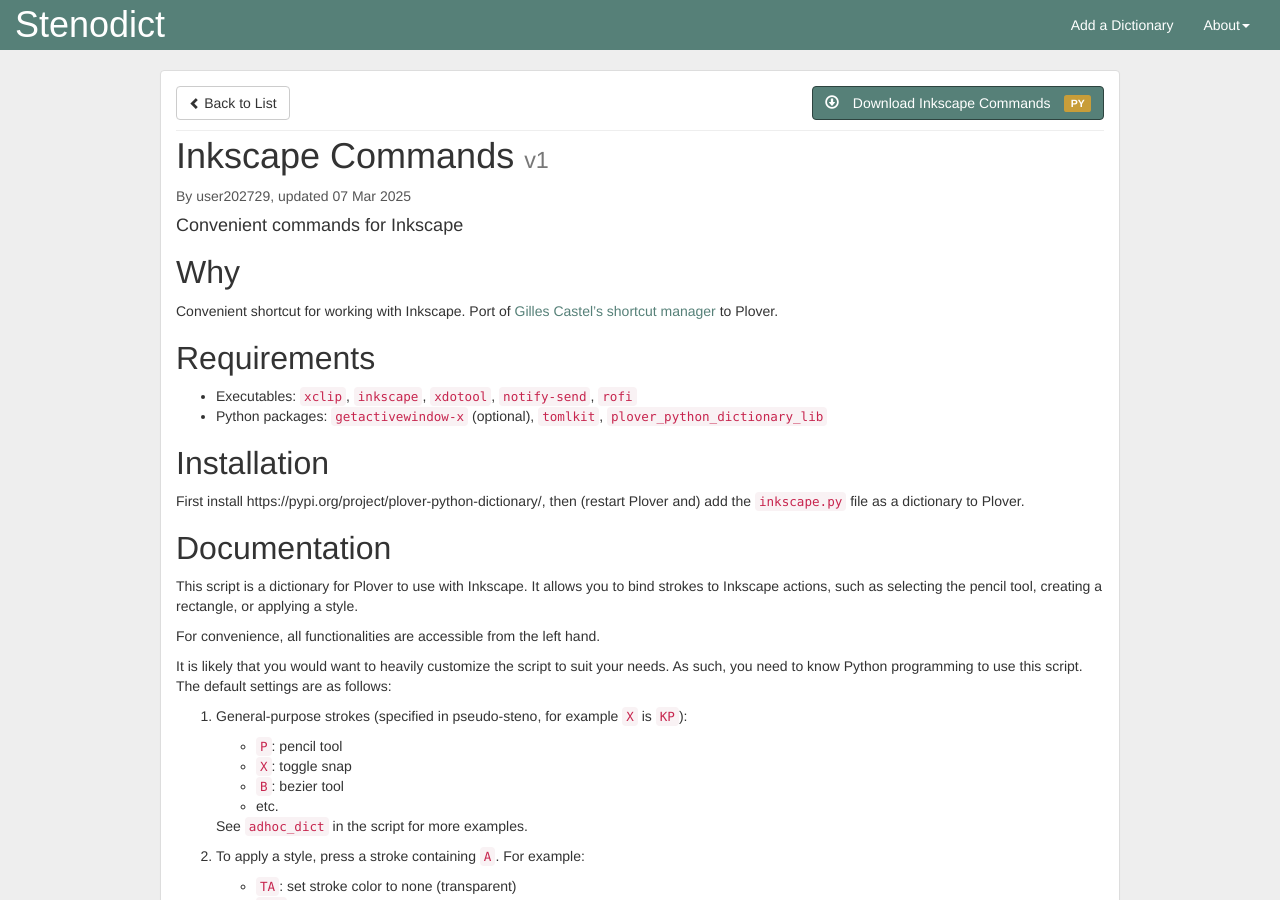
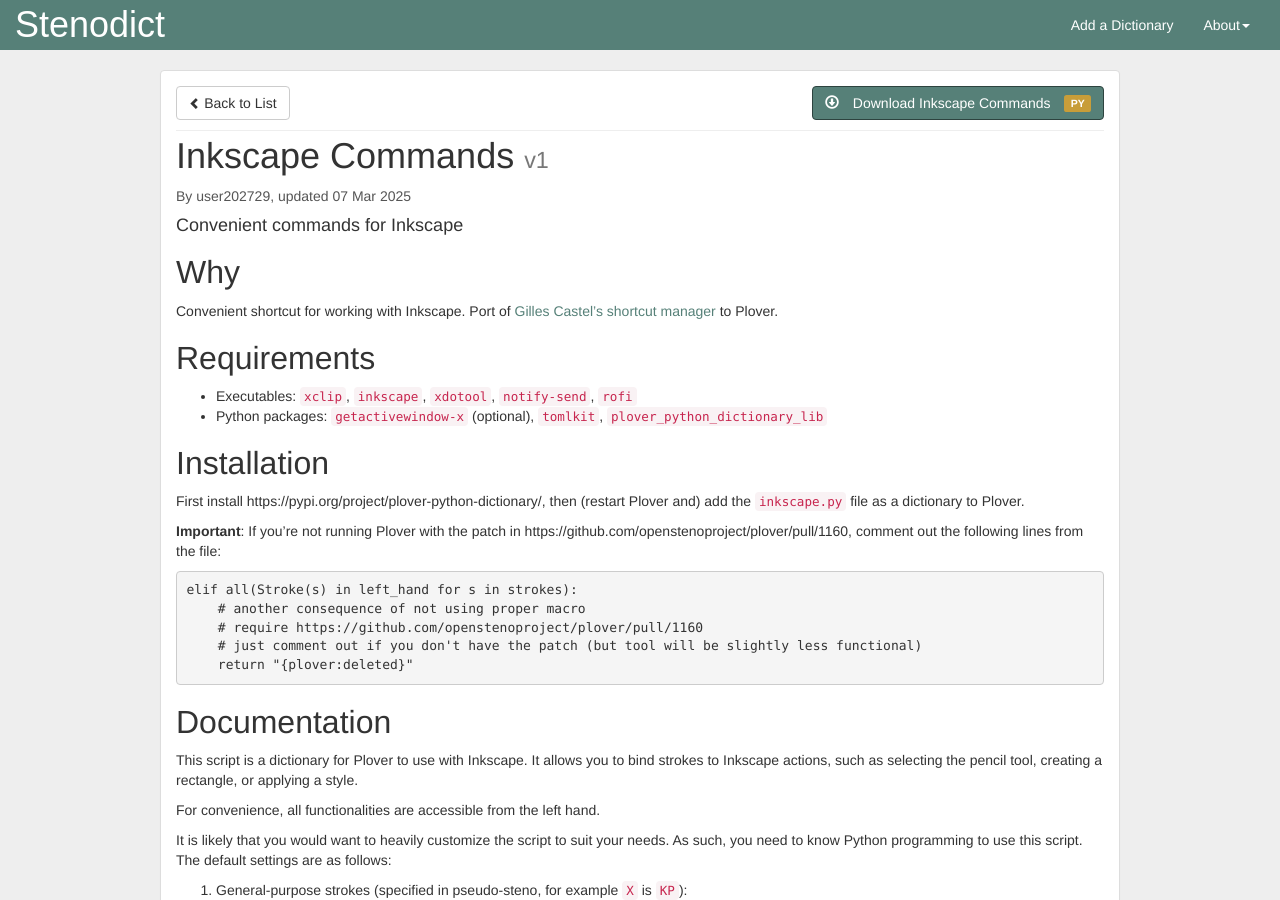
Before and after one commit to openstenoproject/stenodict, a Jekyll site: the page built from _dictionaries/inkscape.md, in a window 1280 px wide and 900 px high. Built offline with Jekyll 4.4.1, drawn with Linux system fonts in a browser that asks for light colours; some web fonts are replaced.

Commit message:
Add an important note

````diff
--- a/_dictionaries/inkscape.md
+++ b/_dictionaries/inkscape.md
@@ -21,11 +21,21 @@
 - Executables: `xclip`, `inkscape`, `xdotool`, `notify-send`, `rofi`
 - Python packages: `getactivewindow-x` (optional), `tomlkit`, `plover_python_dictionary_lib`
 
-
 ## Installation
 
 First install https://pypi.org/project/plover-python-dictionary/, then (restart Plover and)
 add the `inkscape.py` file as a dictionary to Plover.
+
+**Important**: If you're not running Plover with the patch in https://github.com/openstenoproject/plover/pull/1160,
+comment out the following lines from the file:
+
+```python
+elif all(Stroke(s) in left_hand for s in strokes):
+    # another consequence of not using proper macro
+    # require https://github.com/openstenoproject/plover/pull/1160
+    # just comment out if you don't have the patch (but tool will be slightly less functional)
+    return "{plover:deleted}"
+```
 
 ## Documentation
 
--- a/dictionaries/inkscape.py
+++ b/dictionaries/inkscape.py
@@ -64,7 +64,7 @@
 			"PWH" :"cyan",   # (mix of blue and green)
 			"PW"  :"blue",   # BLue
 			"PWHR":"sky",
-			"PH"  :"fuchsia",# Magenta
+			"PH"  :"fuchsia",# Magenta?
 			"PR"  :"gray",   # gRay  (?)
 			"WHR" :"teal",
 			"W"   :"violet",
````
